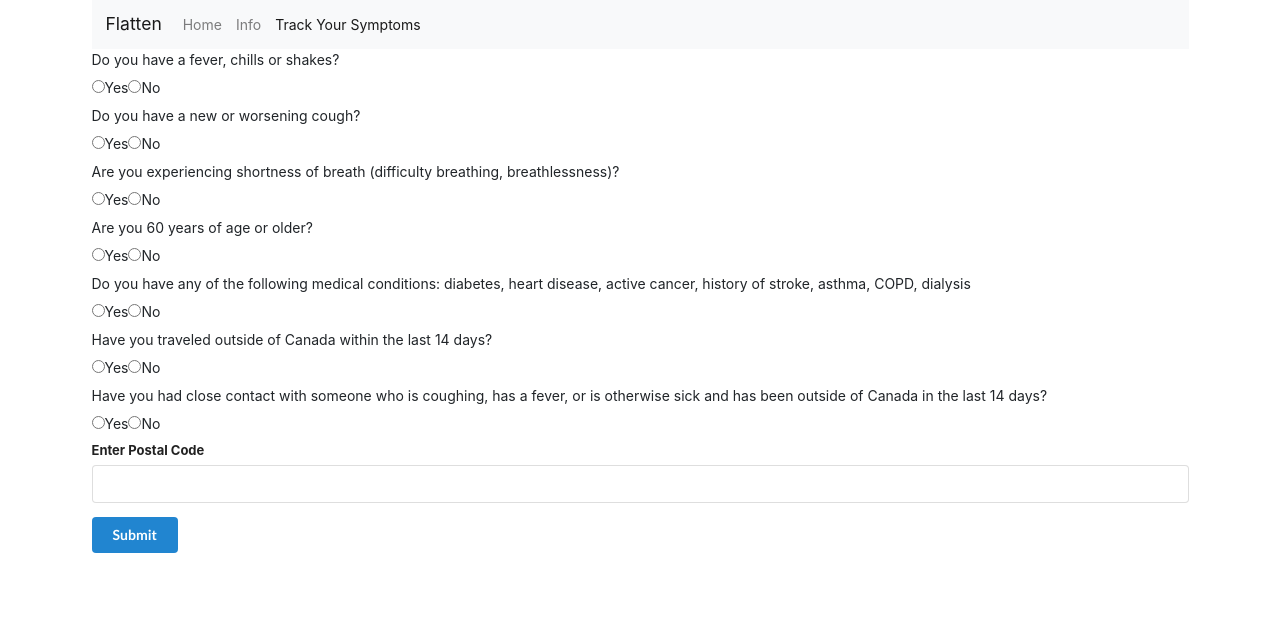
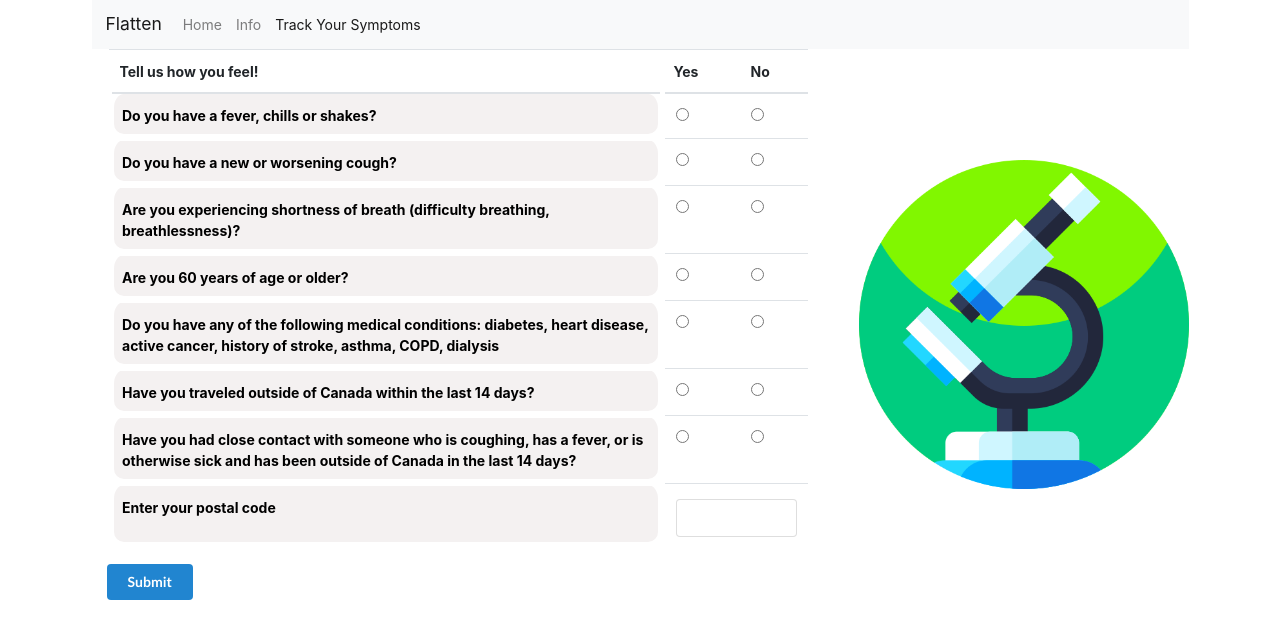
Before and after one commit to yifeiz/covid-19-frontend, a React (Create React App) app: page /track-your-symptoms in a window 1280 px wide. Shown: the top 638 px of the page. Built offline with nearby package versions, Linux system fonts and the light colour scheme.

Commit message:
responsive/theming of form

```diff
--- a/src/actions/index.js
+++ b/src/actions/index.js
@@ -1,11 +1,7 @@
-export const nextPage = () => {
-  return {
-    type: "NEXT_PAGE"
-  };
+import db from "../apis/db";
+
+export const submitForm = formValues => async dispatch => {
+  const response = await db.post("/submit", { ...formValues });
+
+  dispatch({ type: "SUBMIT_FORM", payload: response.data });
 };
-
-export const previousPage = () => {
-  return {
-    type: "PREVIOUS_PAGE"
-  };
-};
--- /dev/null
+++ b/src/apis/db.js
@@ -0,0 +1,5 @@
+import axios from "axios";
+
+export default axios.create({
+  baseURL: "http://localhost:80"
+});
--- /dev/null
+++ b/src/components/Form/SymptomForm.css
@@ -0,0 +1,27 @@
+.question {
+  background-color: #f4f1f1;
+  background-clip: padding-box; /* this has been added */
+  border-radius: 15px;
+  color: black;
+  border: 5px solid white;
+}
+
+img {
+  display: block;
+  max-width: 100%;
+  height: auto;
+  position: absolute;
+  top: 0;
+  bottom: 0;
+  left: 0;
+  right: 0;
+  margin: auto;
+  padding-left: 10%;
+}
+
+.frame {
+  vertical-align: middle;
+  text-align: center;
+  display: table-cell;
+  height: 100%;
+}
--- a/src/components/Form/SymptomForm.js
+++ b/src/components/Form/SymptomForm.js
@@ -1,5 +1,11 @@
 import React from "react";
+import { connect } from "react-redux";
 import { Field, reduxForm } from "redux-form";
+import { Table, Container, Row, Col } from "reactstrap";
+
+import { submitForm } from "../../actions";
+import image from "./science.png";
+import "./SymptomForm.css";
 
 class SymptomForm extends React.Component {
   renderError({ error, touched }) {
@@ -26,35 +32,21 @@ class SymptomForm extends React.Component {
   renderQuestions = questions => {
     return questions.map(question => {
       return (
-        <div>
-          <label>{question}</label>
-          <div>
-            <label>
-              <Field
-                name={question}
-                component="input"
-                type="radio"
-                value="yes"
-              />
-              Yes
-            </label>
-            <label>
-              <Field
-                name={question}
-                component="input"
-                type="radio"
-                value="no"
-              />
-              No
-            </label>
-          </div>
-        </div>
+        <tr key={question}>
+          <th className="question">{question}</th>
+          <td>
+            <Field name={question} component="input" type="radio" value="yes" />
+          </td>
+          <td>
+            <Field name={question} component="input" type="radio" value="no" />
+          </td>
+        </tr>
       );
     });
   };
 
   onSubmit = formValues => {
-    this.props.onSubmit(formValues);
+    this.props.submitForm(formValues);
   };
 
   render() {
@@ -68,18 +60,41 @@ class SymptomForm extends React.Component {
       "Have you had close contact with someone who is coughing, has a fever, or is otherwise sick and has been outside of Canada in the last 14 days?"
     ];
     return (
+      <Container>
+        <Row>
+          <Col md="8">
             <form
               onSubmit={this.props.handleSubmit(this.onSubmit)}
               className="ui form error"
             >
+              <Table responsive>
+                <thead>
+                  <tr>
+                    <th>Tell us how you feel!</th>
+                    <th>Yes</th>
+                    <th>No</th>
+                  </tr>
+                </thead>
+                <tbody>
                   {this.renderQuestions(questions)}
-        <Field
-          name="postalCode"
-          component={this.renderInput}
-          label="Enter Postal Code"
-        />
+                  <tr key="postal-code">
+                    <th className="question">Enter your postal code</th>
+                    <td colSpan="2">
+                      <Field name="postalCode" component={this.renderInput} />
+                    </td>
+                  </tr>
+                </tbody>
+              </Table>
               <button className="ui button primary">Submit</button>
             </form>
+          </Col>
+          <Col className="d-none d-md-block">
+            <span className="frame">
+              <img src={image} />
+            </span>
+          </Col>
+        </Row>
+      </Container>
     );
   }
 }
@@ -93,7 +108,9 @@ const validate = formValues => {
   return errors;
 };
 
-export default reduxForm({
+const formWrapped = reduxForm({
   form: "SymptomForm",
   validate
 })(SymptomForm);
+
+export default connect(null, { submitForm })(formWrapped);
--- a/src/reducers/index.js
+++ b/src/reducers/index.js
@@ -1,8 +1,7 @@
 import { combineReducers } from "redux";
 import { reducer as formReducer } from "redux-form";
-import pageReducer from "./pageReducer";
-
+import submitReducer from "./submitReducer";
 export default combineReducers({
   form: formReducer,
-  wizardForm: pageReducer
+  submit: submitReducer
 });
--- a/src/reducers/pageReducer.js
+++ /dev/null
@@ -1,15 +0,0 @@
-const INITIAL_STATE = {
-  page: 1
-};
-
-export default (state = INITIAL_STATE, action) => {
-  switch (action.type) {
-    case "NEXT_PAGE":
-      return { ...state, page: state.page + 1 };
-    case "PREVIOUS_PAGE":
-      return { ...state, page: state.page - 1 };
-
-    default:
-      return state;
-  }
-};
--- /dev/null
+++ b/src/reducers/submitReducer.js
@@ -0,0 +1,8 @@
+export default (state = {}, action) => {
+  switch (action.type) {
+    case "SUBMIT_FORM":
+      return { ...state };
+    default:
+      return state;
+  }
+};
```
Also changed, not shown: src/components/Form/science.png (added). Lines whose indentation alone changed are shown as unchanged.
